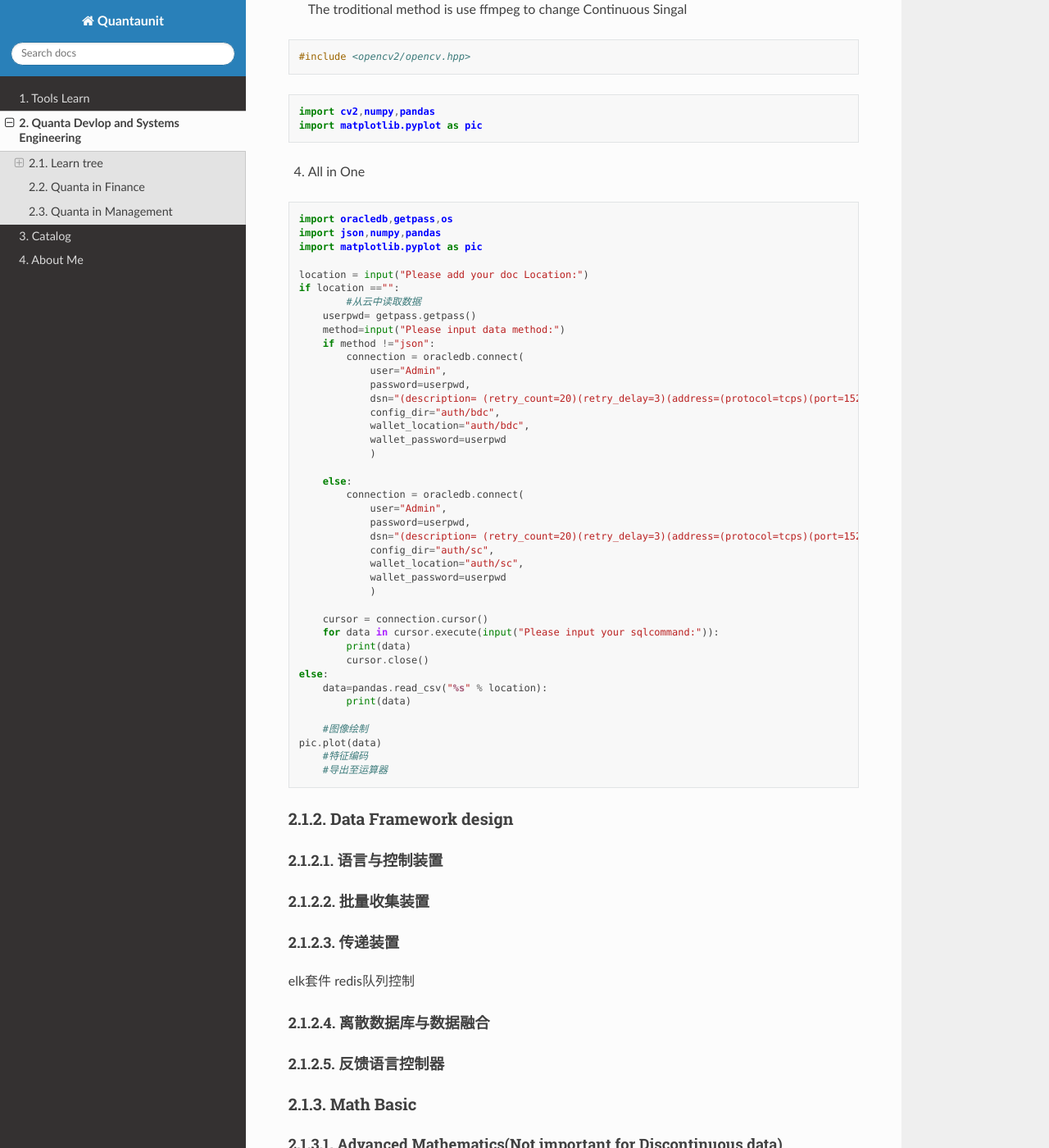
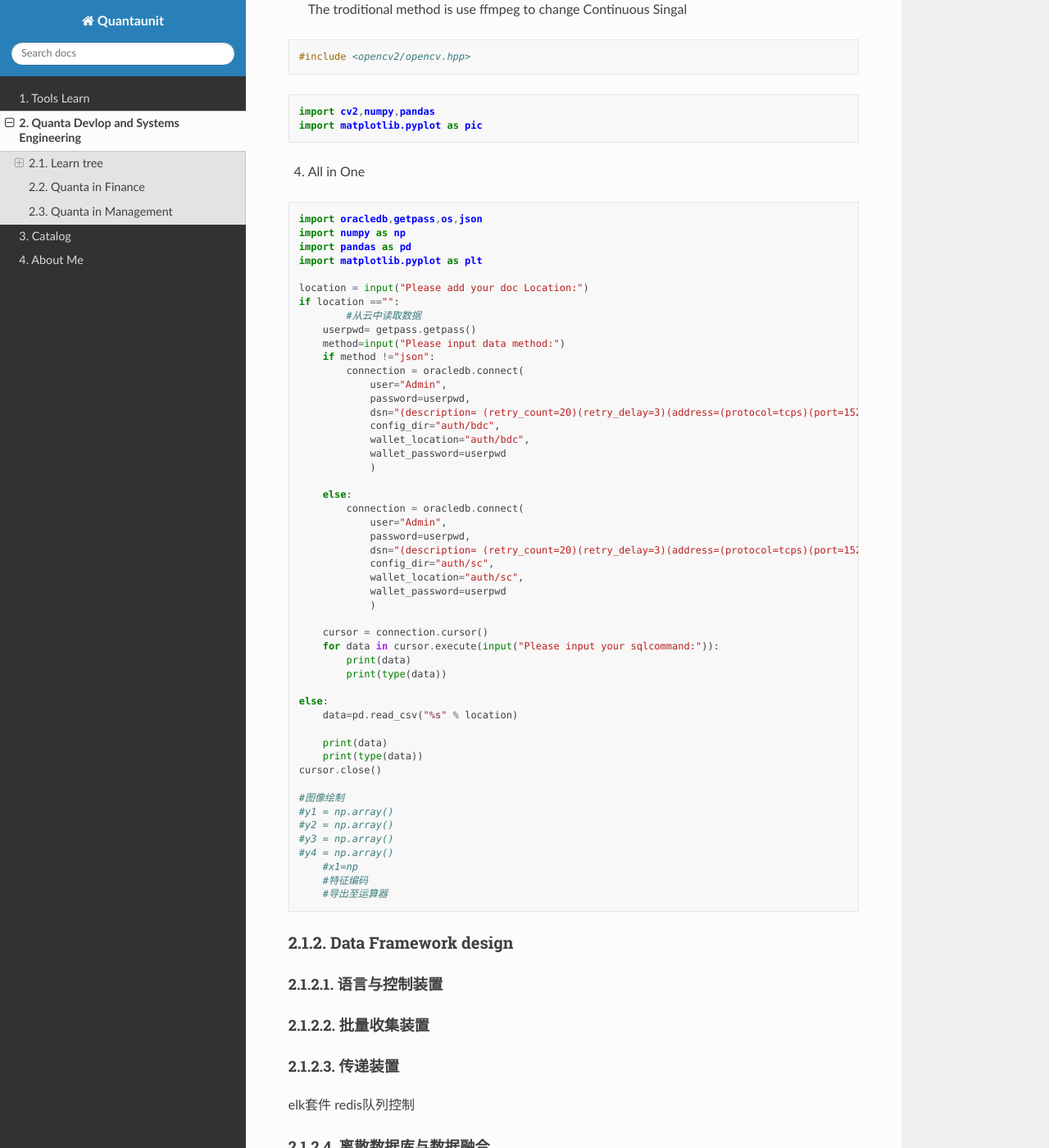
Before and after one commit to CyrusCN/html, a Sphinx documentation site: the page built from source/cyrus_dev/quanta.rst, in a window 1280 px wide and 1400 px high, scrolled down 1093 px. Shown: the whole window at 82% size. Built offline with Sphinx 7.4.7 and the Read the Docs theme 2.0.0, drawn with Linux system fonts in a browser that asks for light colours; formulas are drawn with MathJax 3.

Commit message:
modified:   build/doctrees/cyrus_dev/quanta.doctree 	modified:   build/doctrees/environment.pickle 	modified:   build/html/_sources/cyrus_dev/quanta.rst.txt 	modified:   build/html/cyrus_dev/quanta.html 	modified:   build/html/searchindex.js 	modified:   source/cyrus_dev/quanta.rst

```diff
--- a/source/cyrus_dev/quanta.rst
+++ b/source/cyrus_dev/quanta.rst
@@ -65,9 +65,10 @@ these data will Mapping in runing enviroment.
 
 .. code-block:: python
 
-  import oracledb,getpass,os
-  import json,numpy,pandas
-  import matplotlib.pyplot as pic
+  import oracledb,getpass,os,json
+  import numpy as np
+  import pandas as pd
+  import matplotlib.pyplot as plt
 
   location = input("Please add your doc Location:")
   if location =="":
@@ -97,13 +98,21 @@ these data will Mapping in runing enviroment.
       cursor = connection.cursor()
       for data in cursor.execute(input("Please input your sqlcommand:")):
           print(data)
-          cursor.close()
+          print(type(data))
+
   else:
-      data=pandas.read_csv("%s" % location):
-          print(data)
+      data=pd.read_csv("%s" % location)
 
-      #图像绘制
-  pic.plot(data)
+      print(data)
+      print(type(data))
+  cursor.close()
+
+  #图像绘制
+  #y1 = np.array()
+  #y2 = np.array()
+  #y3 = np.array()
+  #y4 = np.array()
+      #x1=np
       #特征编码
       #导出至运算器
 
@@ -144,9 +153,9 @@ Linear Algebra for The data
 ...........................
 1. 线性规划与单纯型法
 
-.. raw:: latex
+.. math::
 
-   \vec a
+  a \times b
 
 Data Analyes(Statistics)
 ........................
```
Also changed, not shown: 5 other files.
